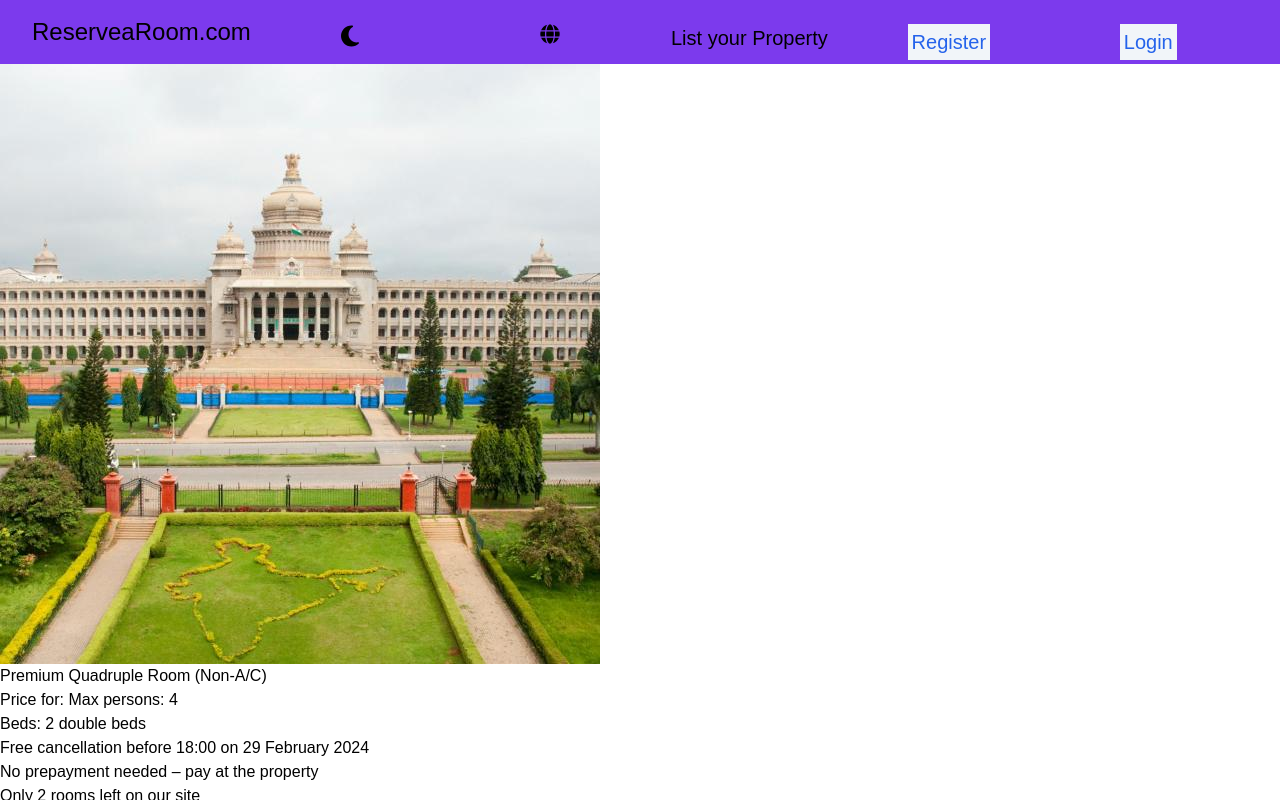
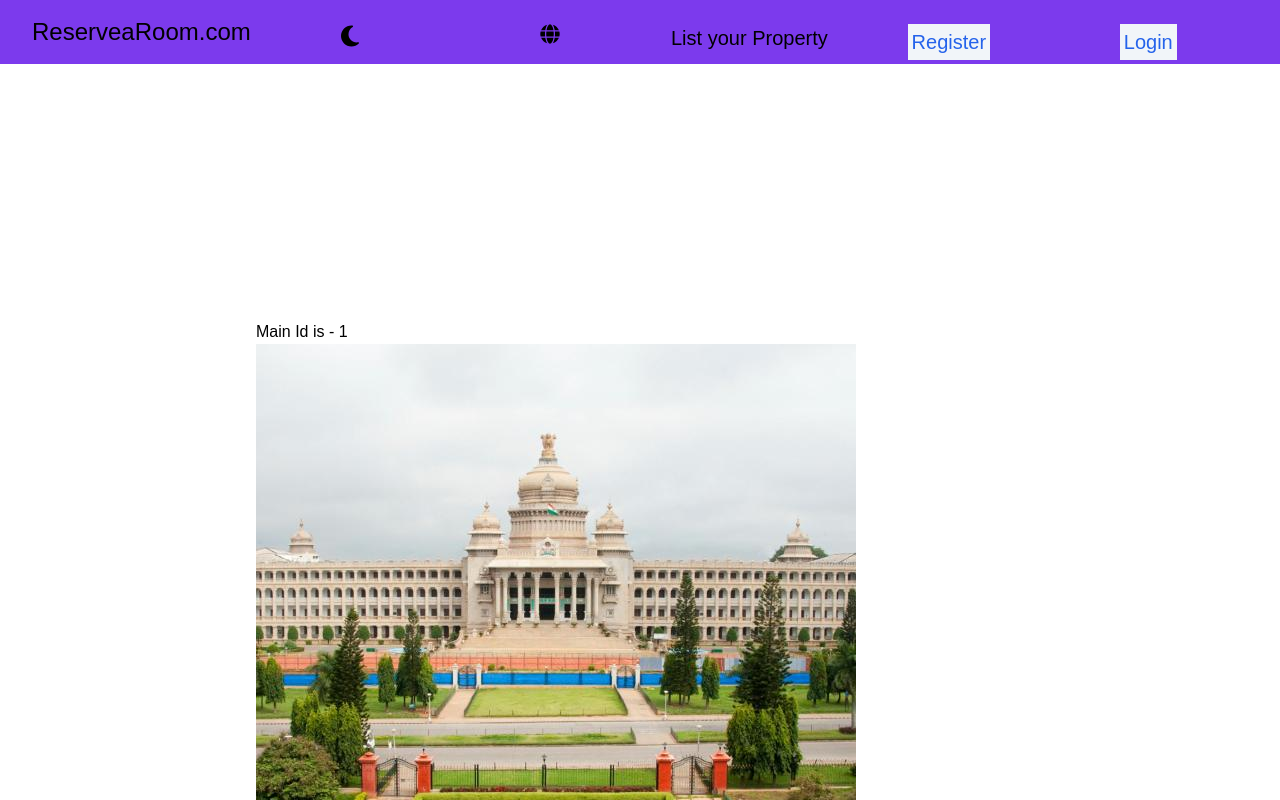
Before and after one commit to sarb001/ReserveaRoom, a React (Vite) app in the folder frontend/: page /card/1 in a window 1280 px wide. Shown: the top 800 px of the page. Built offline with nearby package versions, Linux system fonts and the light colour scheme; a web font is replaced by a local one.

Commit message:
card details - using params

```diff
--- a/frontend/src/components/FilterSection/Filteredcards.jsx
+++ b/frontend/src/components/FilterSection/Filteredcards.jsx
@@ -1,7 +1,9 @@
-import React from 'react'
-import { NavLink } from 'react-router-dom'
+import React from 'react';
+import { Link } from 'react-router-dom'
+
 
 const Filteredcards = () => {
+
 
   const Destinations = [
     { id :1, Place : 'New Delhi' ,  img : '/public/NewDelhi.jpg'  , Hotelname :'Hilton New Delhi Embassy' , Distance : '5k from centre'  , BedType : 'Twin Bed' , Rating: 8.5 , Reservation : ' Free Cancellation'  , adults : 2 , nights : 4 },
@@ -17,6 +19,7 @@ const Filteredcards = () => {
         {Destinations.map(main =>
             <div className='grid justify-center text-center'  key = {main.id}>
                 <div className='bg-slate-600 p-2 grid grid-cols-[0.5fr,2fr]'>
+
                       <div className='w-[250px] h-[250px] text-center'>
                             <img  className='w-full h-full object-cover overflow-hidden rounded-2xl' src = {main.img} alt = "Holiday" />
                       </div>
@@ -29,7 +32,9 @@ const Filteredcards = () => {
                         <div> {main.Rating} </div>
                         <div> {main.Reservation} </div>
                         <div> Adults - {main.adults} Nights -{main.nights}  </div>
-                        <button className='bg-black text-white p-2'>  <NavLink to = "/card:/id"> Check Availability  </NavLink> </button>
+                        <button className='bg-black text-white p-2'>
+                          <Link to = {`/card/${main.id}`}>  Check Availability   </Link>
+                         </button>
                       </div>
                 </div>
             </div>
--- a/frontend/src/components/FilterSection/SpecificCardDetails.jsx
+++ b/frontend/src/components/FilterSection/SpecificCardDetails.jsx
@@ -1,10 +1,16 @@
 import React from 'react'
+import { useParams } from 'react-router-dom'
 
 const SpecificCardDetails = () => {
+
+    const { id }  = useParams();
+    console.log('id is-',id);
+
   return (
-    <div>
+    <div className='m-64'>
             <div className="imagesection">
                  <span>
+                    <h1> Main Id is - {id} </h1>
                     <img src = "/public/Banglore.jpg" alt = "image" />
                  </span>
             </div>
```
